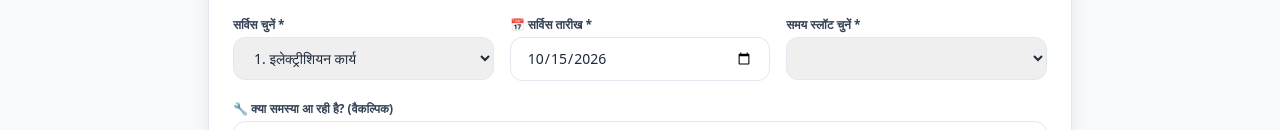
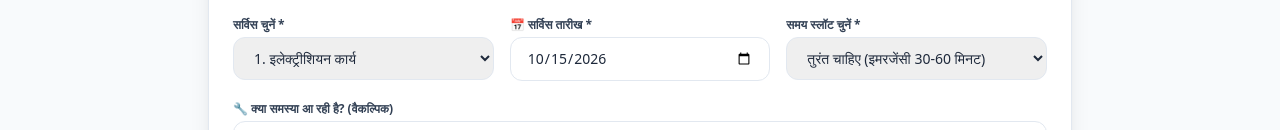
Before and after one commit to vikram5777/quickfix_services, a plain HTML site: page index.html in a window 1280 px wide. Shown: the part 1500-1630 px from the top of the page. Drawn offline with nearby package versions, Linux system fonts and the light colour scheme; no server answers.

Commit message:
Update index.html

```diff
--- a/index.html
+++ b/index.html
@@ -251,7 +251,13 @@
           </div>
           <div>
             <label id="t-label-time" class="block text-xs font-bold text-slate-700 uppercase mb-1">समय स्लॉट चुनें *</label>
-            <select id="cust-time" class="w-full px-4 py-2.5 border border-slate-200 rounded-xl text-sm focus:ring-2 focus:ring-blue-600 focus:outline-none"></select>
+            <select id="cust-time" class="w-full px-4 py-2.5 border border-slate-200 rounded-xl text-sm focus:ring-2 focus:ring-blue-600 focus:outline-none">
+              <option value="तुरंत चाहिए (इमरजेंसी 30-60 मिनट)">तुरंत चाहिए (इमरजेंसी 30-60 मिनट)</option>
+              <option value="सुबह (9:00 AM - 12:00 PM)">सुबह (9:00 AM - 12:00 PM)</option>
+              <option value="दोपहर (12:00 PM - 3:00 PM)">दोपहर (12:00 PM - 3:00 PM)</option>
+              <option value="शाम (3:00 PM - 6:00 PM)">शाम (3:00 PM - 6:00 PM)</option>
+              <option value="रात (6:00 PM - 9:00 PM)">रात (6:00 PM - 9:00 PM)</option>
+            </select>
           </div>
         </div>
 
@@ -857,7 +863,7 @@
         chatWaBtn: "व्हाट्सएप पर बात करें",
         rulesTitle: "सेवा से जुड़े स्पष्ट नियम",
         rule1: "<strong>डोरस्टेप विजिट चार्ज:</strong> सर्विस के अनुसार निर्धारित दर ही विजिट चार्ज है (काम करवाने पर फाइनल बिल में पूरी तरह एडजस्ट)।",
-        rule2: "<strong>सामने लाइव टेस्टिंग:</strong> उपकरण चालू कराकर चेक कराने के बाद ही बिलिंग।",
+        rule2: "<strong>सामने लाइव टेस्टिंग:</strong> उपकरण चालू कराकर आपके सामने चेक कराने के बाद ही बिलिंग।",
         rule3: "<strong>डिजिटल सेवा रसीद:</strong> बदले गए ओरिजिनल स्पेयर पार्ट्स और लेबर का पारदर्शी हिसाब।",
         servicesTitle: "हमारी सेवाएं और क्या-क्या काम करते हैं",
         servicesSubtitle: "प्रत्येक सेवा के तहत होने वाले सभी कार्यों का विवरण देखें व कार्ड पर क्लिक करके बुक करें",
@@ -1258,7 +1264,9 @@
         optTime.textContent = t.timeSlots[p];
         selTime.appendChild(optTime);
       }
-      if (prevTime) selTime.value = prevTime;
+      if (prevTime) {
+        selTime.value = prevTime;
+      }
 
       applyConfigToUI();
     }
@@ -2065,8 +2073,9 @@
       showToast("ऑफिस संपर्क Cloud पर सुरक्षित सेव हुआ और सभी कस्टमर्स के लिए लाइव हो गया!");
     }
 
-    // App Initialization with Real-time Sync
+    // App Initialization with Real-time Sync & Instant Slot Fix
     window.addEventListener("DOMContentLoaded", function() {
+      applyLanguageToUI(); // Page load hote hi bina 1ms ke delay ke UI & slots populate honge
       initLiveCloudConfigSync();
     });
   </script>
```
